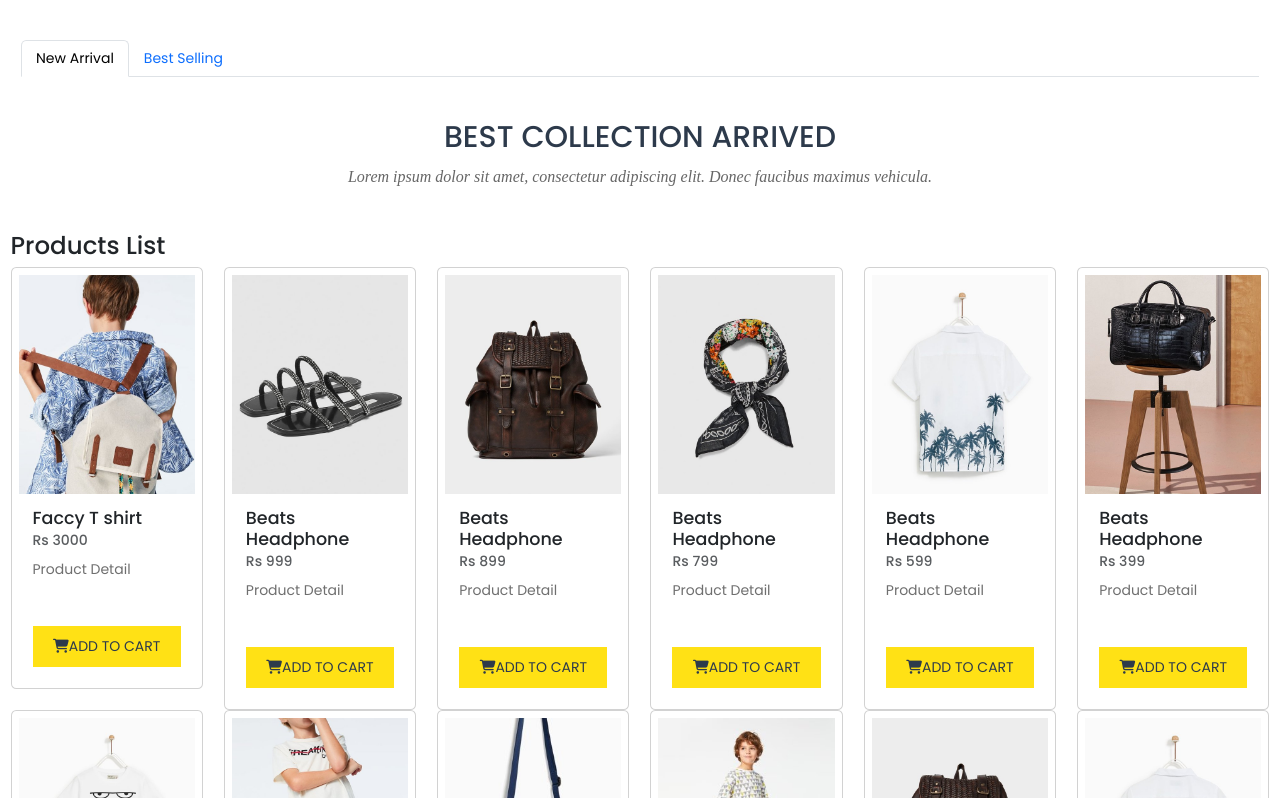
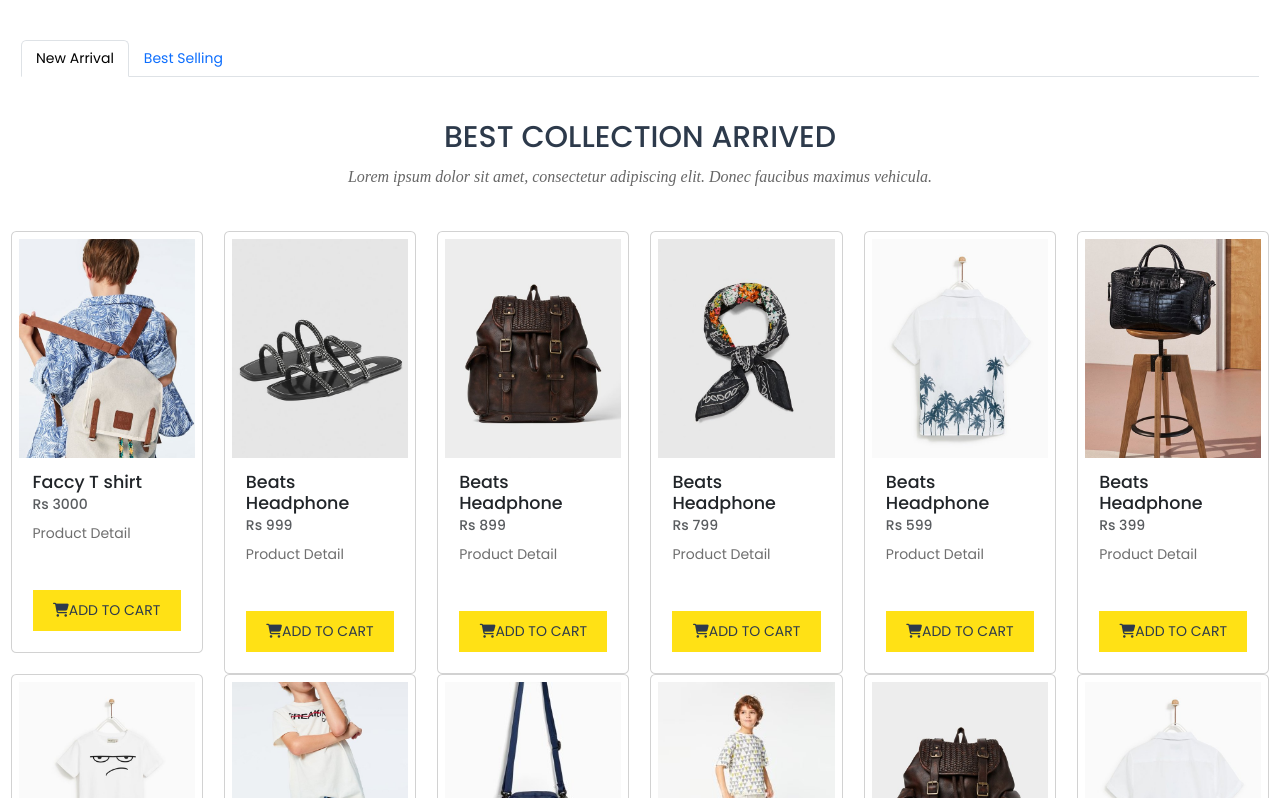
Before and after one commit to RaimaAftab95/Portfolio2, a React (Create React App) app in the folder project/: page / in a window 1280 px wide. Shown: the part 802-1600 px from the top of the page. Built offline with nearby package versions, Linux system fonts and the light colour scheme.

Commit message:
dne
done spinner center

```diff
--- a/project/src/Pages/Home.css
+++ b/project/src/Pages/Home.css
@@ -113,3 +113,7 @@ height:50px;
   .zoom-card-image:hover {
     transform: scale(1.1) translate(5px, -5px);
   }
+  .my-spinner {
+    margin: auto!important;
+    text-align: center!important;
+}
--- a/project/src/Pages/Home.js
+++ b/project/src/Pages/Home.js
@@ -98,8 +98,13 @@ export default function Home() {
             faucibus maximus vehicula.
           </span>
         </div>
-        <h3 className="mt-5">Products List</h3>
-        {loading ? <Spinner color="primary">Loading...</Spinner> : null}
+        {/* <h3 className="mt-5 text-center">Products List</h3> */}
+        {loading ? (
+            <div className="my-spinner"><Spinner color="primary" className="">
+            Loading...
+          </Spinner></div>
+
+          ) : null}
         <Row>
           {productList.map((item, index) => (
             <Col key={`${index}`} xs="12" sm="4" md="4" lg="2">
```
